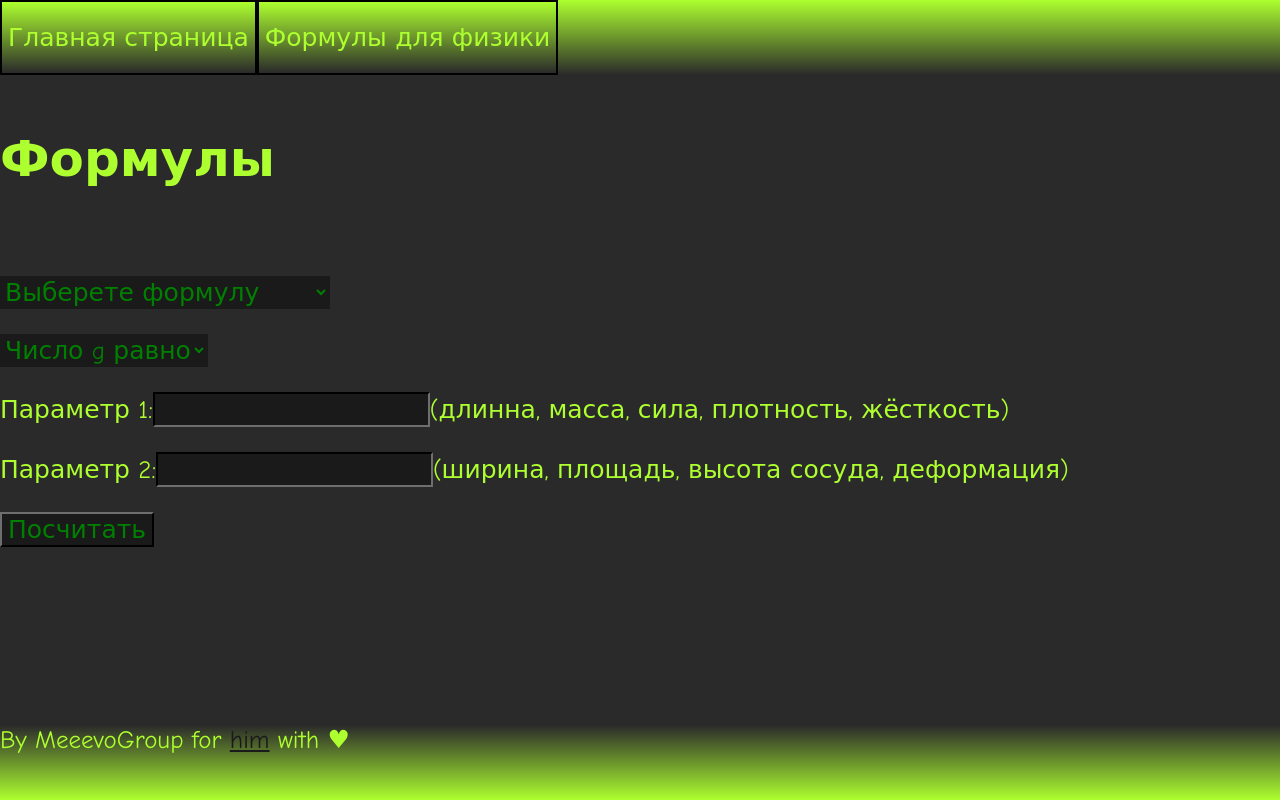
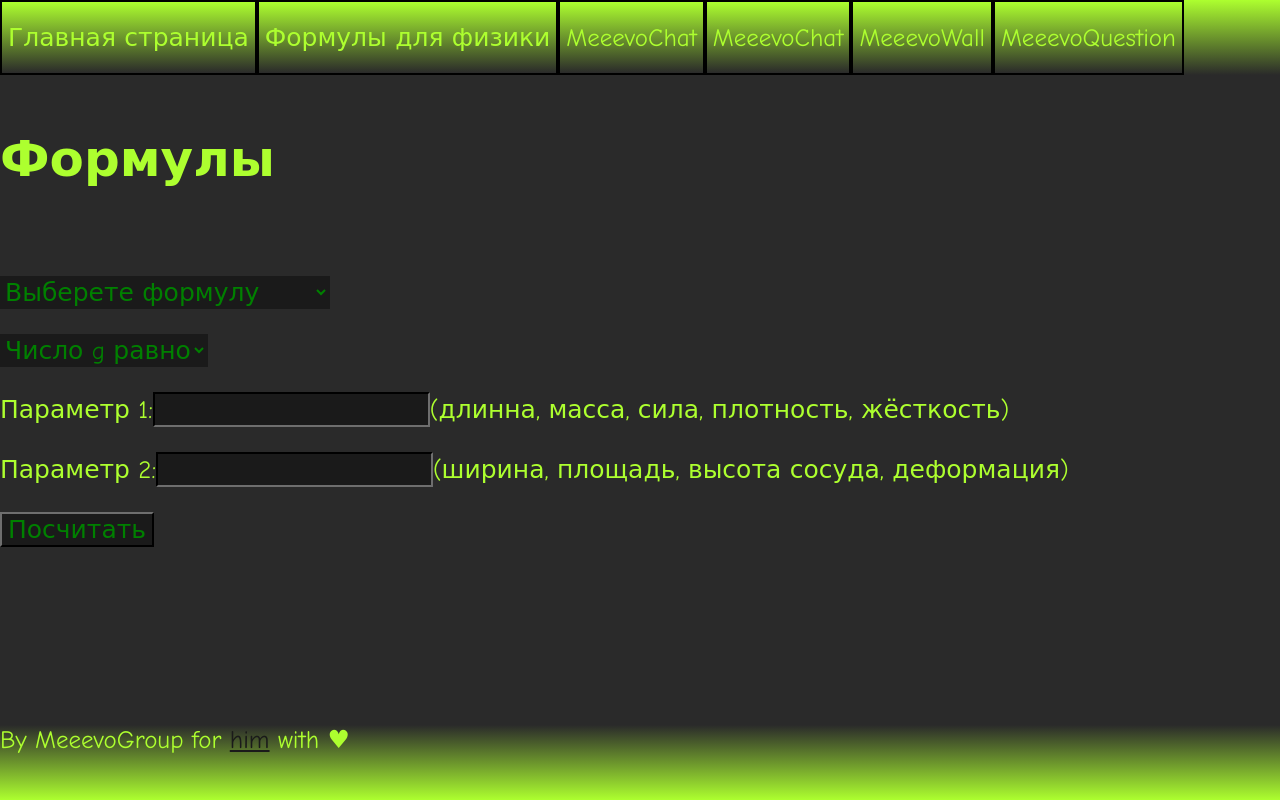
Before and after one commit to Kotarsis8413/physic, a plain HTML site: page formuls/index.html in a window 1280 px wide. Drawn offline with Linux system fonts and the light colour scheme; files whose address does not match are found by name.

Commit message:
Расширение!

```diff
--- a/formuls/index.html
+++ b/formuls/index.html
@@ -11,7 +11,7 @@
 </head>
 <body>
     <header>
-        <a href="../"><button class="navbtn">Главная страница</button></a><a href=""><button class="navbtn">Формулы для физики</button></a>
+        <a href=""><button class="navbtn">Главная страница</button></a><a href="formuls"><button class="navbtn">Формулы для физики</button></a><a href="http://f0895978.xsph.ru/"><button class="navbtn">MeeevoChat</button></a><a href="http://f0895978.xsph.ru/mps"><button class="navbtn">MeeevoChat</button></a><a href="http://f0895978.xsph.ru/wall"><button class="navbtn">MeeevoWall</button></a><a href="http://f0895978.xsph.ru/questions/"><button class="navbtn">MeeevoQuestion</button></a>
     </header>
     <main>
         <h1>Формулы</h1><br>
```
Also changed, not shown: index.html (+1 -1 lines).
